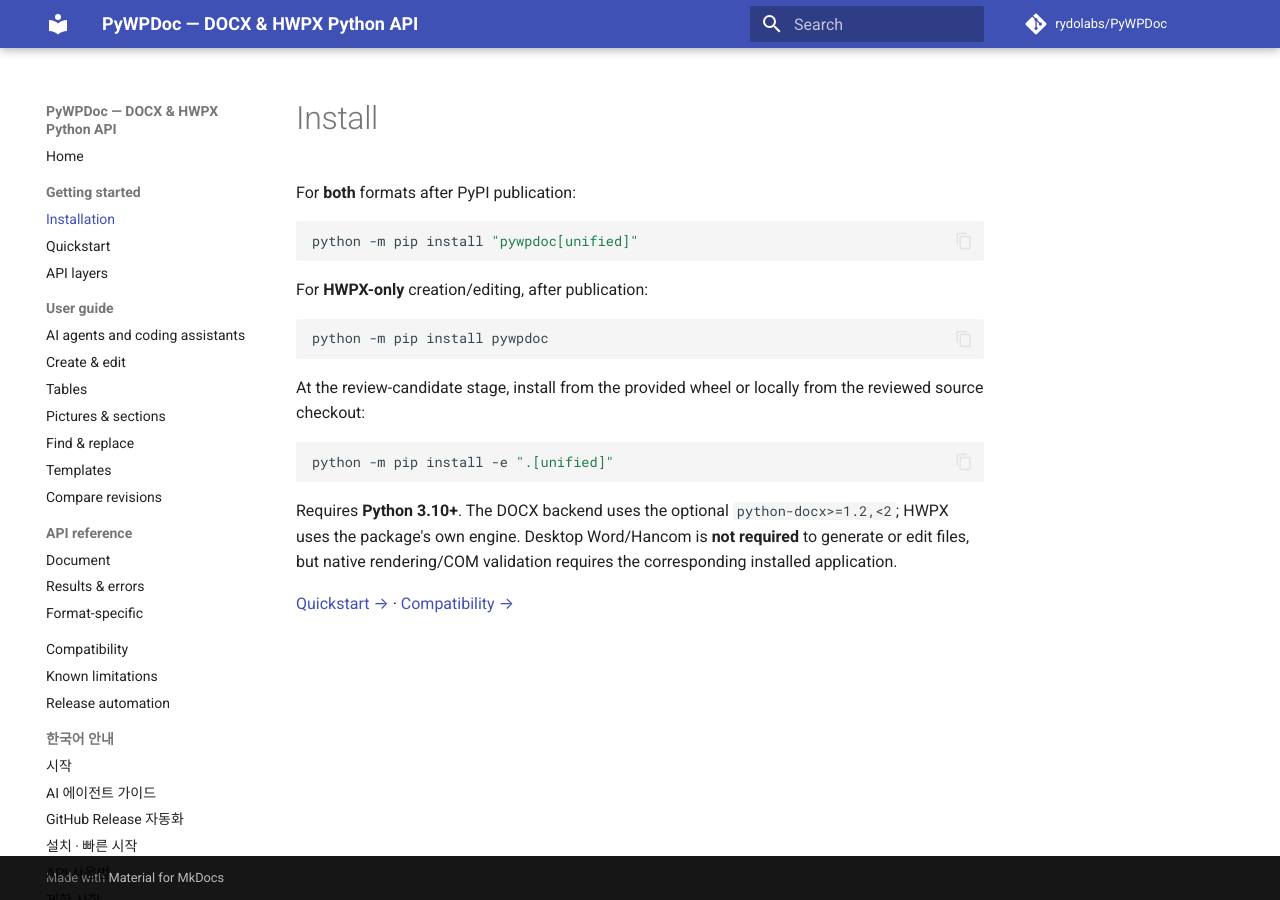
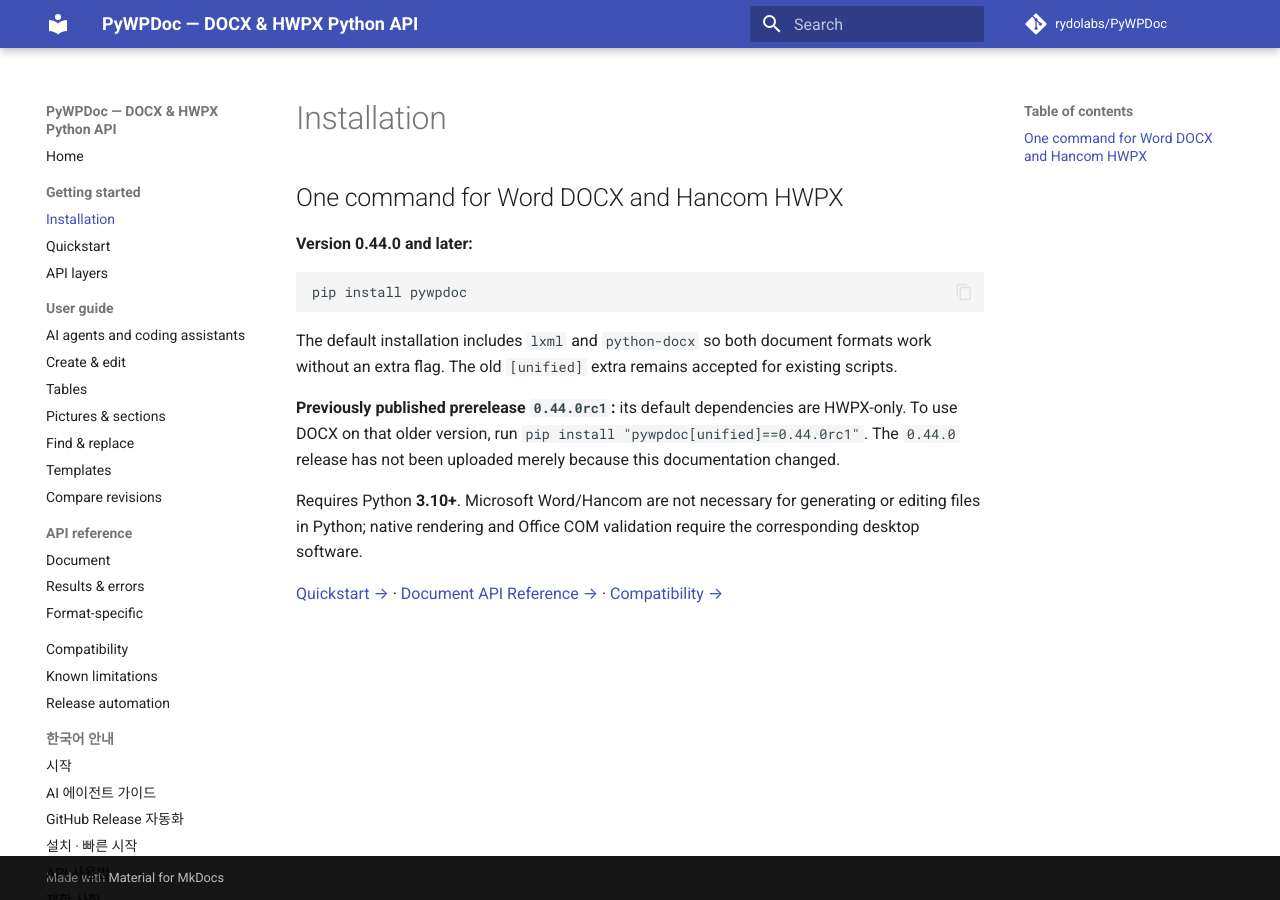
Before and after one commit to rydolabs/PyWPDoc, an MkDocs documentation site: the page built from docs/getting-started/installation.md, in a window 1280 px wide. Built offline with MkDocs 1.6.1 and Material for MkDocs 9.7.7, drawn with Linux system fonts in a browser that asks for light colours; comment, search, counter and statistics services are not loaded.

````diff
--- a/docs/getting-started/installation.md
+++ b/docs/getting-started/installation.md
@@ -1,23 +1,17 @@
-# Install
+# Installation
 
-For **both** formats after PyPI publication:
+## One command for Word DOCX and Hancom HWPX
+
+**Version 0.44.0 and later:**
 
 ```bash
-python -m pip install "pywpdoc[unified]"
+pip install pywpdoc
 ```
 
-For **HWPX-only** creation/editing, after publication:
+The default installation includes `lxml` and `python-docx` so both document formats work without an extra flag. The old `[unified]` extra remains accepted for existing scripts.
 
-```bash
-python -m pip install pywpdoc
-```
+**Previously published prerelease `0.44.0rc1`:** its default dependencies are HWPX-only. To use DOCX on that older version, run `pip install "pywpdoc[unified]==0.44.0rc1"`. The `0.44.0` release has not been uploaded merely because this documentation changed.
 
-At the review-candidate stage, install from the provided wheel or locally from the reviewed source checkout:
+Requires Python **3.10+**. Microsoft Word/Hancom are not necessary for generating or editing files in Python; native rendering and Office COM validation require the corresponding desktop software.
 
-```bash
-python -m pip install -e ".[unified]"
-```
-
-Requires **Python 3.10+**. The DOCX backend uses the optional `python-docx>=1.2,<2`; HWPX uses the package's own engine. Desktop Word/Hancom is **not required** to generate or edit files, but native rendering/COM validation requires the corresponding installed application.
-
-[Quickstart →](quickstart.md) · [Compatibility →](../compatibility.md)
+[Quickstart →](quickstart.md) · [Document API Reference →](../reference/document.md) · [Compatibility →](../compatibility.md)
````
